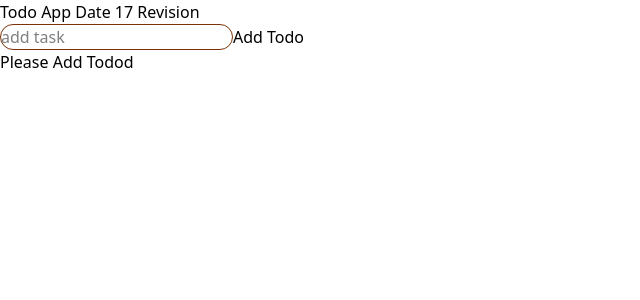
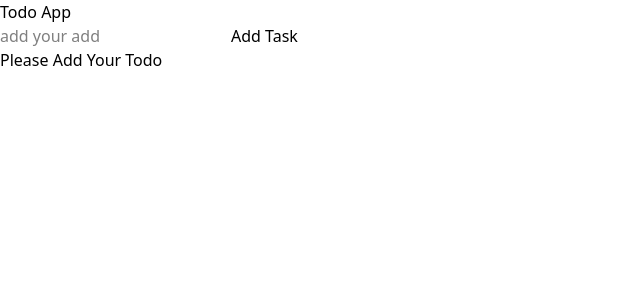
Before and after one commit to chiragbhoi01/coding-practice, a React (Vite) app: page / in a window 1280 px wide. Shown: the top 300 px of the page, without its empty margins (0-640 px from the left). Built offline with nearby package versions, Linux system fonts and the light colour scheme.

Commit message:
feat: add Todo48 component and update App to include it

```diff
--- a/src/App.jsx
+++ b/src/App.jsx
@@ -10,6 +10,8 @@
 // import Parent29 from './components/Day29/Parent29'
 // import Todo from "./components/Day37/Todo"
 import TODOAPPDAY45 from "./components/Day45/Day45.tsx"
+import TODOAPPDAY48 from "./components/Day48/Todo48.tsx"
+
 
 function App() {
 
@@ -34,7 +36,9 @@ function App() {
       {/* <TodoApp /> */}
       {/* <Parent29/> */}
       {/* <Todo/> */}
-      <TODOAPPDAY45/>
+      {/* <TODOAPPDAY45/> */}
+      <TODOAPPDAY48/>
+
 
 
 
--- /dev/null
+++ b/src/components/Day48/Todo48.tsx
@@ -0,0 +1,57 @@
+import { useState } from "react";
+
+type TODOS = {
+  id: number;
+  task: string;
+  completed: boolean;
+};
+function Todo48() {
+  const [todo, setTodo] = useState<string>("");
+  const [todos, setTodos] = useState<TODOS[]>([]);
+
+  const addTodo = () => {
+    if (!todo || todos.some((t) => t.task === todo))
+      return alert("fill correct task");
+    const newTodo: TODOS = { id: Math.random(), task: todo, completed: false };
+    setTodos((prevTodo) => [...prevTodo, newTodo]);
+    setTodo("");
+  };
+  const removeTodo = (id: number) => {
+    setTodos(todos.filter((t) => t.id !== id));
+  };
+  const toggle = (id: number) => {
+    setTodos(
+      todos.map((t) => (t.id === id ? { ...t, completed: !t.completed } : t))
+    );
+  };
+
+  return (
+    <div>
+      <h1>Todo App</h1>
+      <div>
+        <input
+          type="text"
+          placeholder="add your add"
+          onChange={(e) => setTodo(e.target.value)}
+          value={todo}
+        />
+        <button onClick={addTodo}>Add Task</button>
+      </div>
+      <div>
+        {todos.length <= 0 ? (
+          <h1>Please Add Your Todo</h1>
+        ) : (
+          todos.map(({ task, id }) => (
+            <div key={id}>
+              <strong>{task}</strong>
+              <input type="checkbox" />
+              <button onClick={() => removeTodo(id)}>Remove Todo</button>
+            </div>
+          ))
+        )}
+      </div>
+    </div>
+  );
+}
+
+export default Todo48;
```
